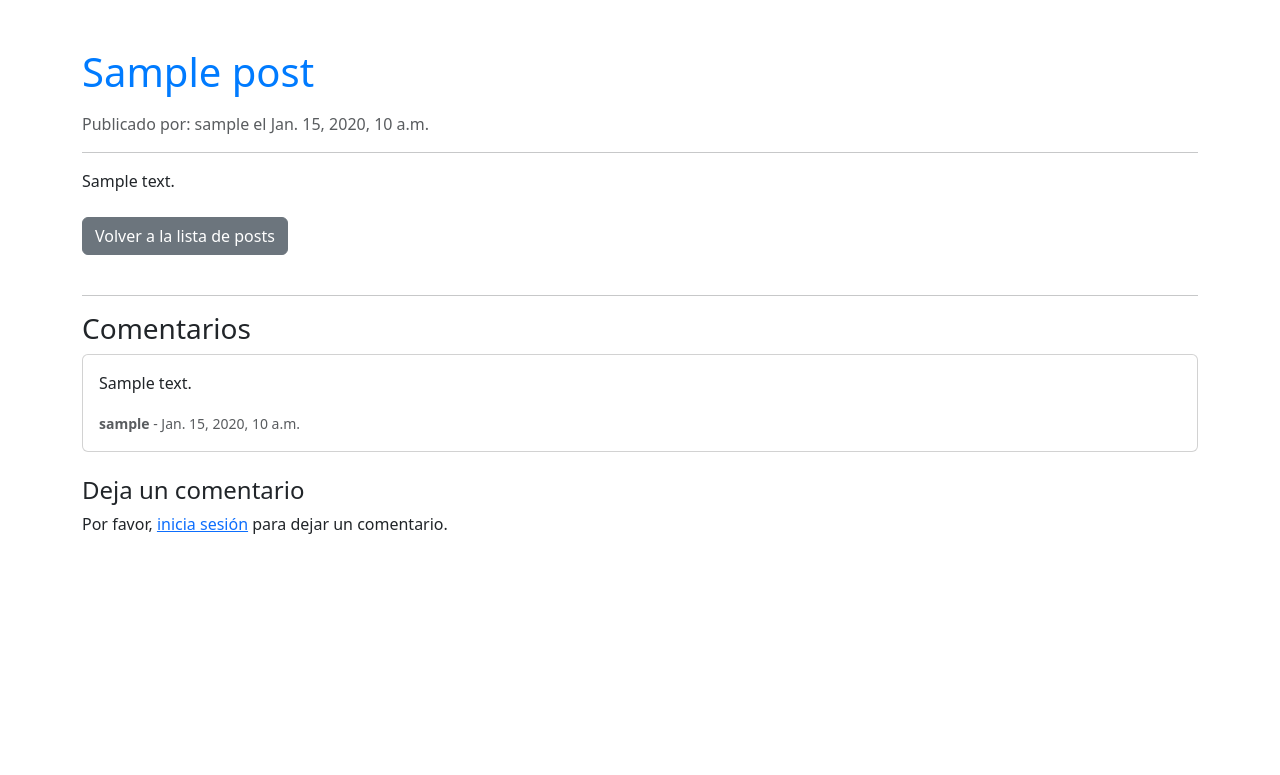
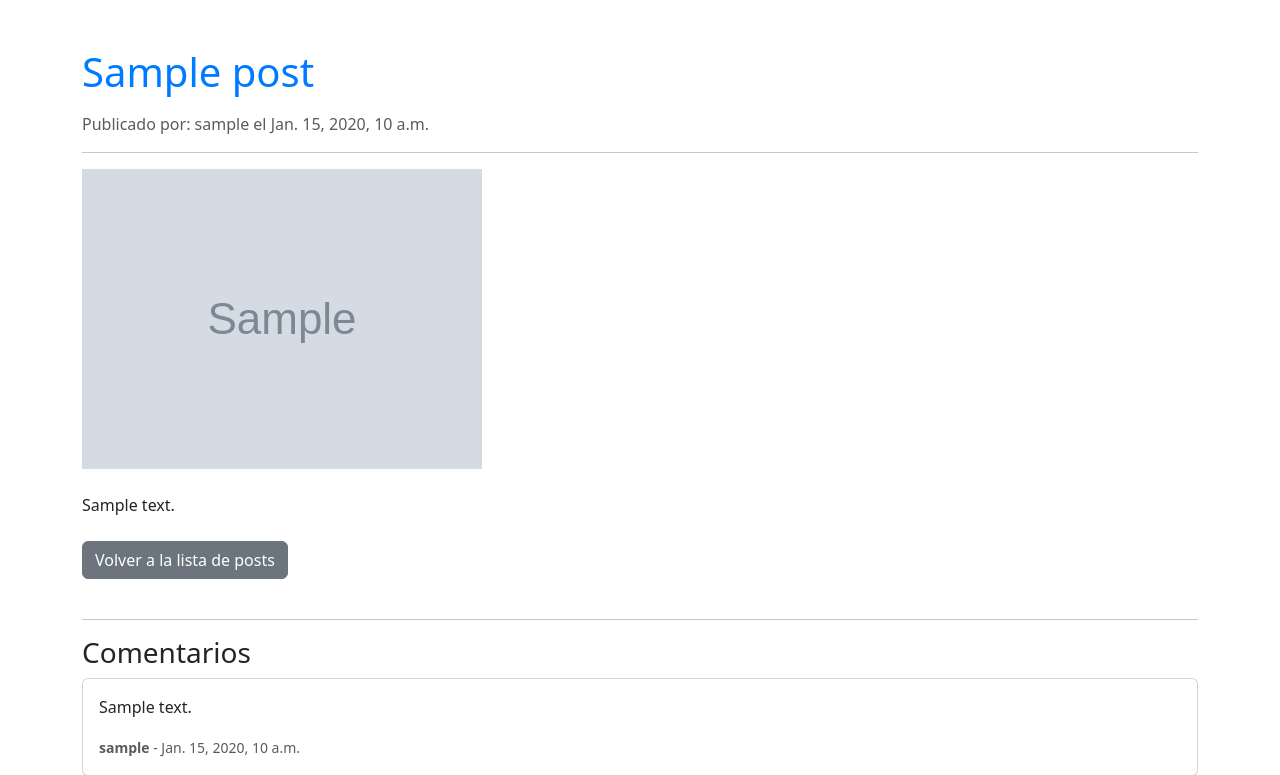
Before and after one commit to ingwplanchez/django-productivity-blog, a Django app: page /blog/1/ in a window 1280 px wide. Shown: the top 775 px of the page. Before the commit the page ends 534 px from the top, so only its background shows below. Run offline with Django 5.2, Linux system fonts and the light colour scheme; tables that the repository leaves empty hold one stand-in row (values such as "Sample post"); grey boxes marked "Sample" are stand-in pictures.

Commit message:
Modified: Se muestran imágenes en la lista de publicaciones y páginas de detalles

```diff
--- a/blog/templates/blog/post_detail.html
+++ b/blog/templates/blog/post_detail.html
@@ -4,8 +4,12 @@
 <h1 class="mb-3">{{ post.title }}</h1>
 <p class="text-muted">Publicado por: {{ post.author }} el {{ post.pub_date }}</p>
 <hr>
+
+{% if post.image %}
+    <img src="{{ post.image.url }}" class="img-fluid mb-4" alt="{{ post.title }}">
+{% endif %}
 <div class="mb-4">
-    {{ post.content|linebreaksbr }}
+    {{ post.content | linebreaksbr }}
 </div>
 
 <a href="{% url 'post_list' %}" class="btn btn-secondary mb-4">Volver a la lista de posts</a>
--- a/blog/templates/blog/post_list.html
+++ b/blog/templates/blog/post_list.html
@@ -5,6 +5,9 @@
 
 {% for post in posts %}
     <div class="card mb-3">
+        {% if post.image %}
+            <img src="{{ post.image.url }}" class="card-img-top" alt="{{ post.title }}">
+        {% endif %}
         <div class="card-body">
             <h2 class="card-title"><a href="{% url 'post_detail' post.id %}" class="text-decoration-none">{{ post.title }}</a></h2>
             <p class="card-text">{{ post.content|truncatechars:200 }}</p>
```
Also changed, not shown: media/post_images/01_Ley_Yerkes_Dodson_Sqsmmq0.jpeg (deleted).
